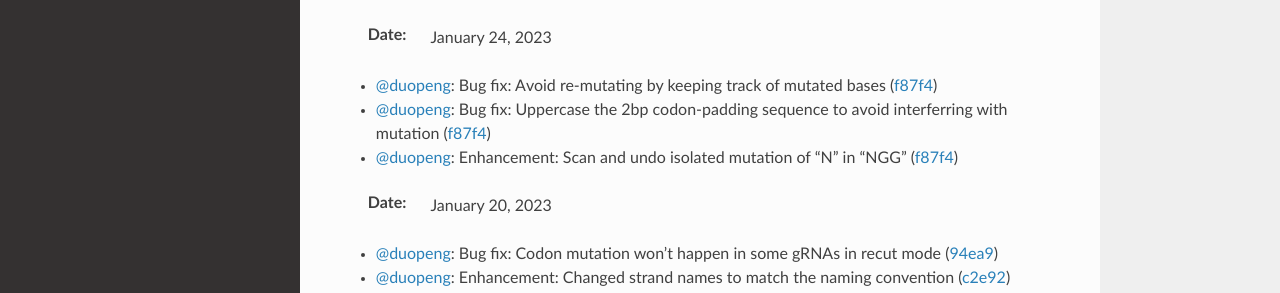
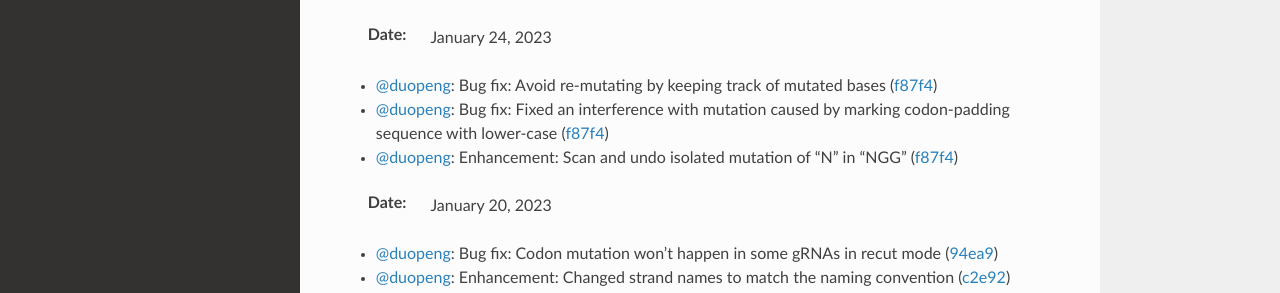
Before and after one commit to duopeng/protoSpaceJAM-readthedocs, a Sphinx documentation site: the page built from docs/source/changelog.rst, in a window 1280 px wide and 1209 px high. Shown: the part 334-627 px from the top of the window. Built offline with Sphinx 7.4.7 and the Read the Docs theme 2.0.0, drawn with Linux system fonts in a browser that asks for light colours.

Commit message:
Update changelog.rst

```diff
--- a/docs/source/changelog.rst
+++ b/docs/source/changelog.rst
@@ -9,7 +9,7 @@ Algorithm
 
 :Date: January 24, 2023
 * `@duopeng <https://github.com/duopeng>`__: Bug fix: Avoid re-mutating by keeping track of mutated bases (`f87f4 <https://github.com/czbiohub/protospaceX/commit/98ab6e0dc698effa2441542771d7d82abbdf87f4>`__)
-* `@duopeng <https://github.com/duopeng>`__: Bug fix: Uppercase the 2bp codon-padding sequence to avoid interferring with mutation (`f87f4 <https://github.com/czbiohub/protospaceX/commit/98ab6e0dc698effa2441542771d7d82abbdf87f4>`__)
+* `@duopeng <https://github.com/duopeng>`__: Bug fix: Fixed an interference with mutation caused by marking codon-padding sequence with lower-case (`f87f4 <https://github.com/czbiohub/protospaceX/commit/98ab6e0dc698effa2441542771d7d82abbdf87f4>`__)
 * `@duopeng <https://github.com/duopeng>`__: Enhancement: Scan and undo isolated mutation of "N" in "NGG" (`f87f4 <https://github.com/czbiohub/protospaceX/commit/98ab6e0dc698effa2441542771d7d82abbdf87f4>`__)
 
 :Date: January 20, 2023
```
